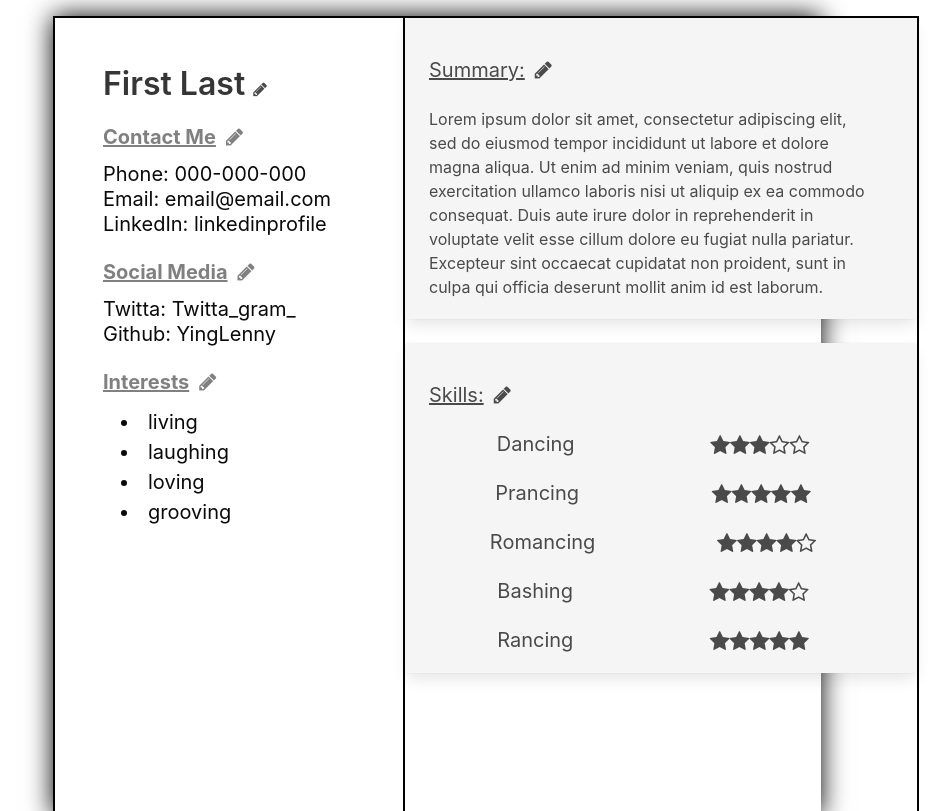
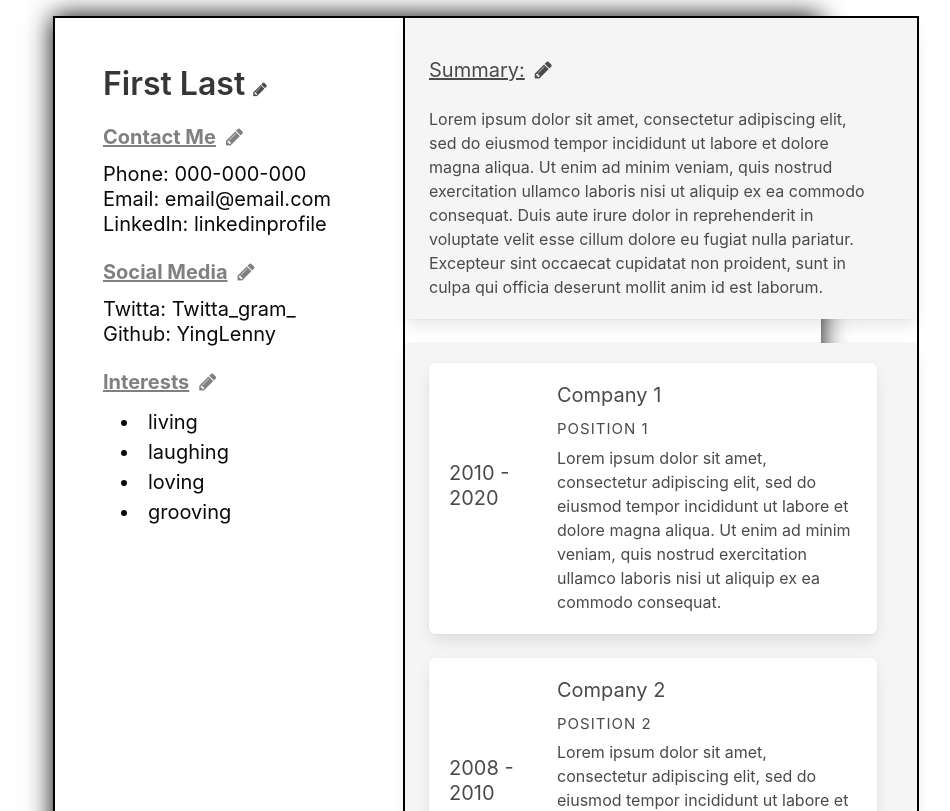
Before and after one commit to ying-lenny/odin-cv-project, a React (Create React App) app: page / in a window 1280 px wide. Shown: the top 811 px of the page, without its empty margins (203-1153 px from the left). Built offline with nearby package versions, Linux system fonts and the light colour scheme.

Commit message:
Added section to display career information

```diff
--- a/src/components/Body.js
+++ b/src/components/Body.js
@@ -1,6 +1,7 @@
 import React, { Component } from "react";
 import Summary from "./Summary";
 import SummaryInput from "./SummaryInput";
+import Career from "./Career";
 import Skills from "./Skills";
 import SkillsInput from "./SkillsInput";
 import data from "../data";
@@ -10,13 +11,18 @@ class Body extends Component {
         super(props);
         this.state = {
             sumEdit: false,
-            skillEdit: false
+            careerEdit: false,
+            skillEdit: false,
         };
         this.editSum = this.editSum.bind(this);
+        this.editCareer = this.editCareer.bind(this);
         this.editSkill = this.editSkill.bind(this);
     }
     editSum() {
         this.setState({ sumEdit: !this.state.sumEdit });
+    }
+    editCareer() {
+        this.setState({ careerEdit: !this.state.careerEdit });
     }
     editSkill() {
         this.setState({ skillEdit: !this.state.sumEdit });
@@ -43,6 +49,14 @@ class Body extends Component {
                                 <Summary summary={data.summary} />
                             )}
                         </div>
+                    </article>
+                </div>
+                {/* Career section */}
+                <div className="tile is-parent">
+                    <article className="tile is-child notification box">
+                        <Career
+                            career={data.career}
+                        />
                     </article>
                 </div>
                 {/* Skills section */}
--- /dev/null
+++ b/src/components/Career.js
@@ -0,0 +1,51 @@
+import React, { Component } from "react";
+import data from "../data";
+
+class Career extends Component {
+    constructor(props) {
+        super(props);
+        this.state = {
+            data: data.career,
+        };
+        this.deleteJob = this.deleteJob.bind(this);
+    }
+
+    deleteJob(e) {
+        data.career.splice(Number(e.target.id), 1);
+        this.setState({career: data.career });
+    }
+
+    render() {
+        let careerArray = this.props.career.map((work, index) => {
+            return (
+                <div className="level box" key={index}>
+                    <div className="level left">
+                        <div className="subtitle">{work.year}</div>
+                    </div>
+                    <div className="level right">
+                        <div>
+                            <div
+                                className="subtitle"
+                                style={{marginBottom: '10px'}}
+                            >
+                                {work.company}
+                                    {this.props.edit ? (
+                                        <span
+                                            id={index}
+                                            className="fa fa-trash info-del"
+                                            onClick={this.delJob}
+                                        ></span>
+                                    ) : null}
+                                </div>
+                                <div className="heading">{work.position}</div>
+                                <div className="work-done">{work.workDone}</div>
+                        </div>
+                    </div>
+                </div>
+            );
+        });
+        return <div>{careerArray}</div>
+    }
+}
+
+export default Career;
```
